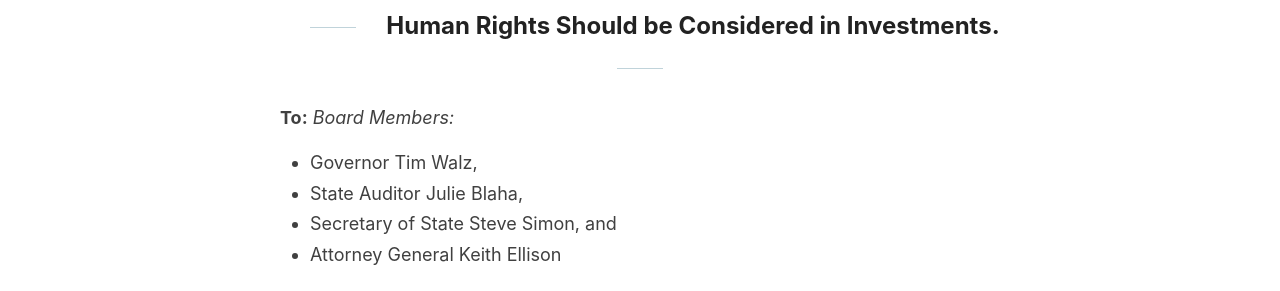
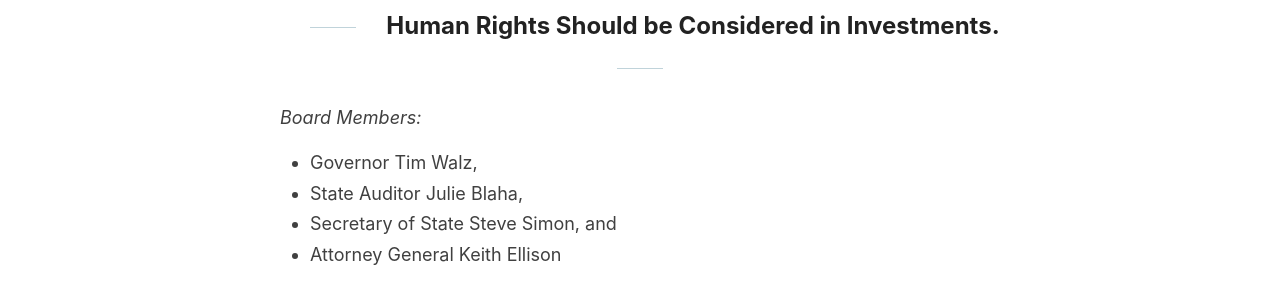
Before and after one commit to adamrahim/adamrahim.github.io, a Jekyll site: the page built from _posts/2020-12-25-letter.md, in a window 1280 px wide and 900 px high. Shown: the part 368-659 px from the top of the window. Built offline with Jekyll 4.4.1, drawn with Linux system fonts in a browser that asks for light colours; our own code applies the rules of GitHub Pages for plain Markdown files.

```diff
--- a/_posts/2020-12-25-letter.md
+++ b/_posts/2020-12-25-letter.md
@@ -5,7 +5,6 @@ permalink: /letter/
 ---
 ## Human Rights Should be Considered in Investments.
 
-<b>To:</b>
 <i>Board Members:</i>
 - Governor Tim Walz,
 - State Auditor Julie Blaha,
```
